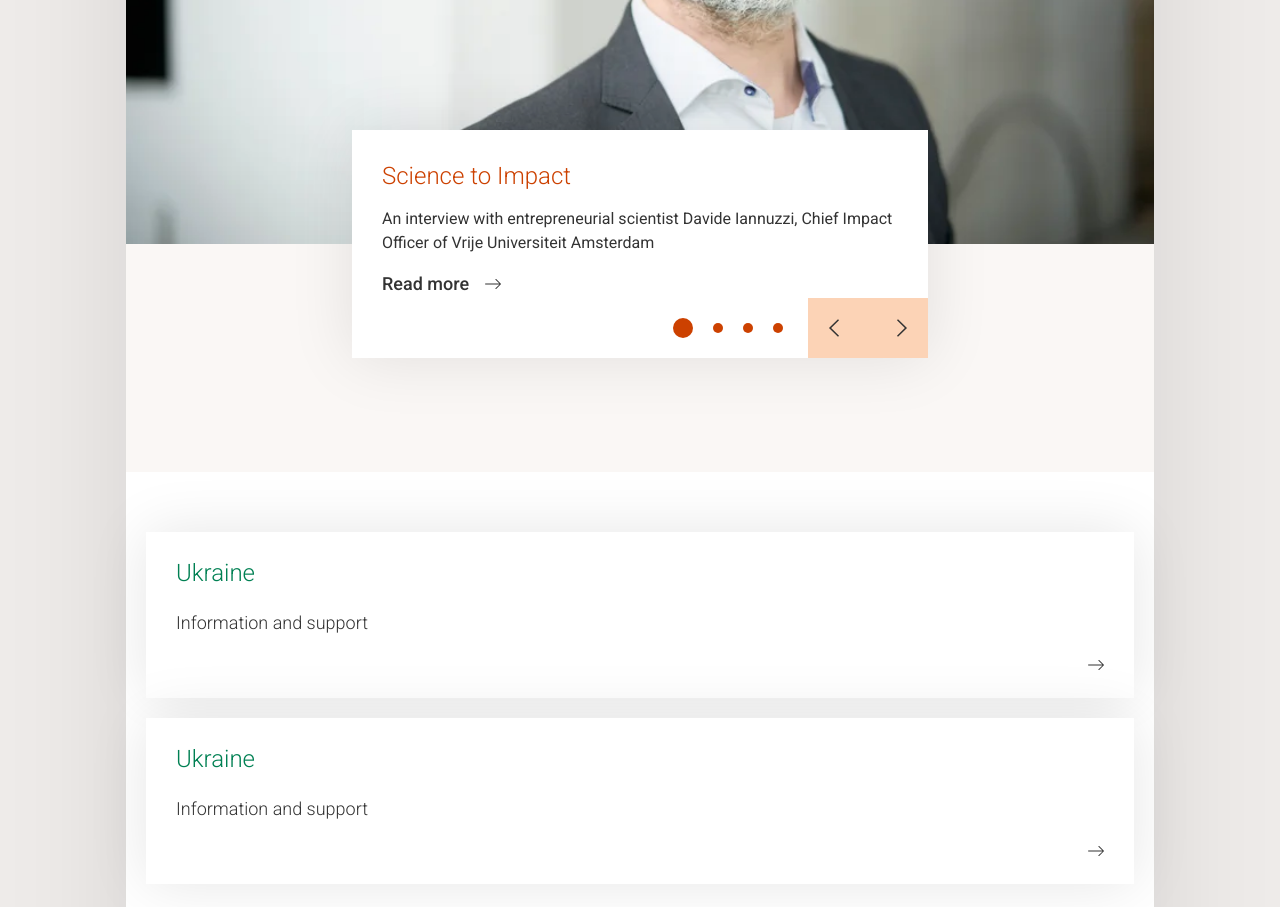
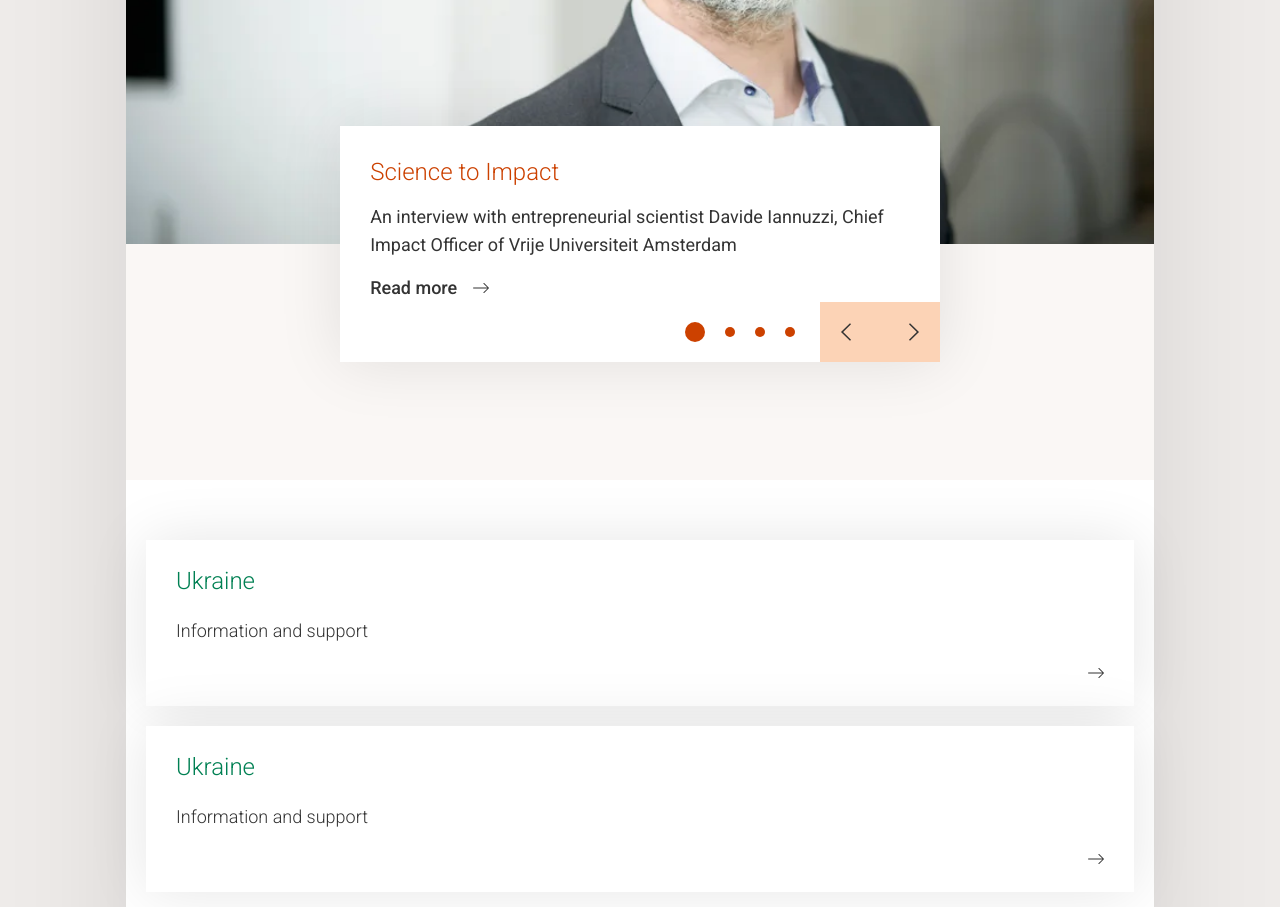
Before and after one commit to izzett222/vri-clone, a Next.js app: page / in a window 1280 px wide. Shown: the part 1800-2707 px from the top of the page. Built offline with nearby package versions, Linux system fonts and the light colour scheme.

Commit message:
modify style

```diff
--- a/components/Impact.jsx
+++ b/components/Impact.jsx
@@ -32,9 +32,10 @@ export default function Impact() {
             <Image src={right} alt="" width={20} height={24} />
           </div>
         </div>
-        <div className="md:w-[576px] relative px-[30px] pt-[30px] pb-[60px] md:-translate-y-1/2 bg-white shadow-small mx-auto">
+        <div className="md:w-[576px]- md:w-[75%] lg:w-[58.3333%] relative px-[30px] pt-[30px] pb-[60px] md:-translate-y-1/2 bg-white shadow-small mx-auto">
+        <div className="absolute -top-4 left-0 right-0 h-4"></div>
           <h4 className="text-2xl text-sec font-light">Science to Impact</h4>
-          <p className="text-dark my-[15px]">
+          <p className="text-dark my-[15px] text-lg">
             An interview with entrepreneurial scientist Davide Iannuzzi, Chief
             Impact Officer of Vrije Universiteit Amsterdam
           </p>
```
